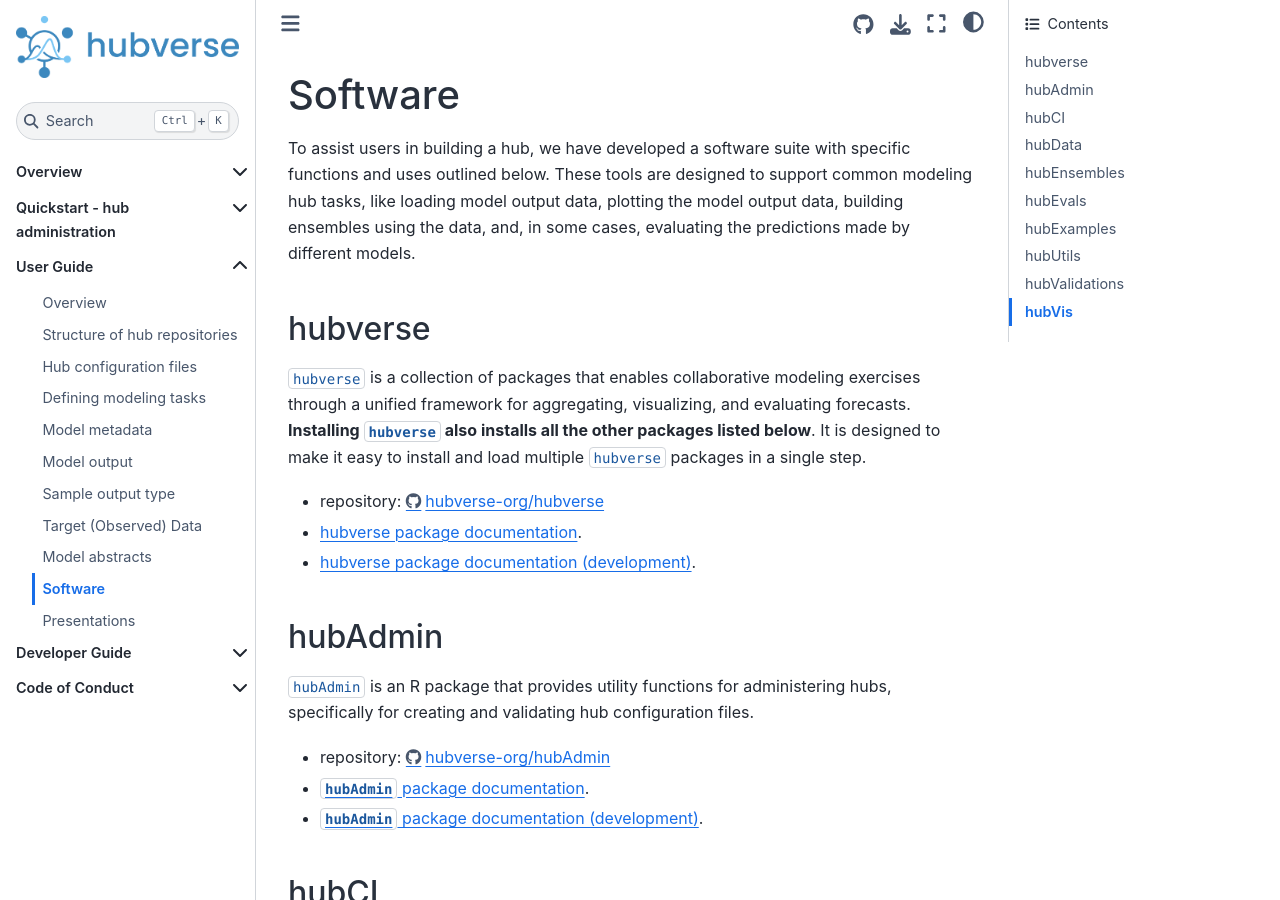
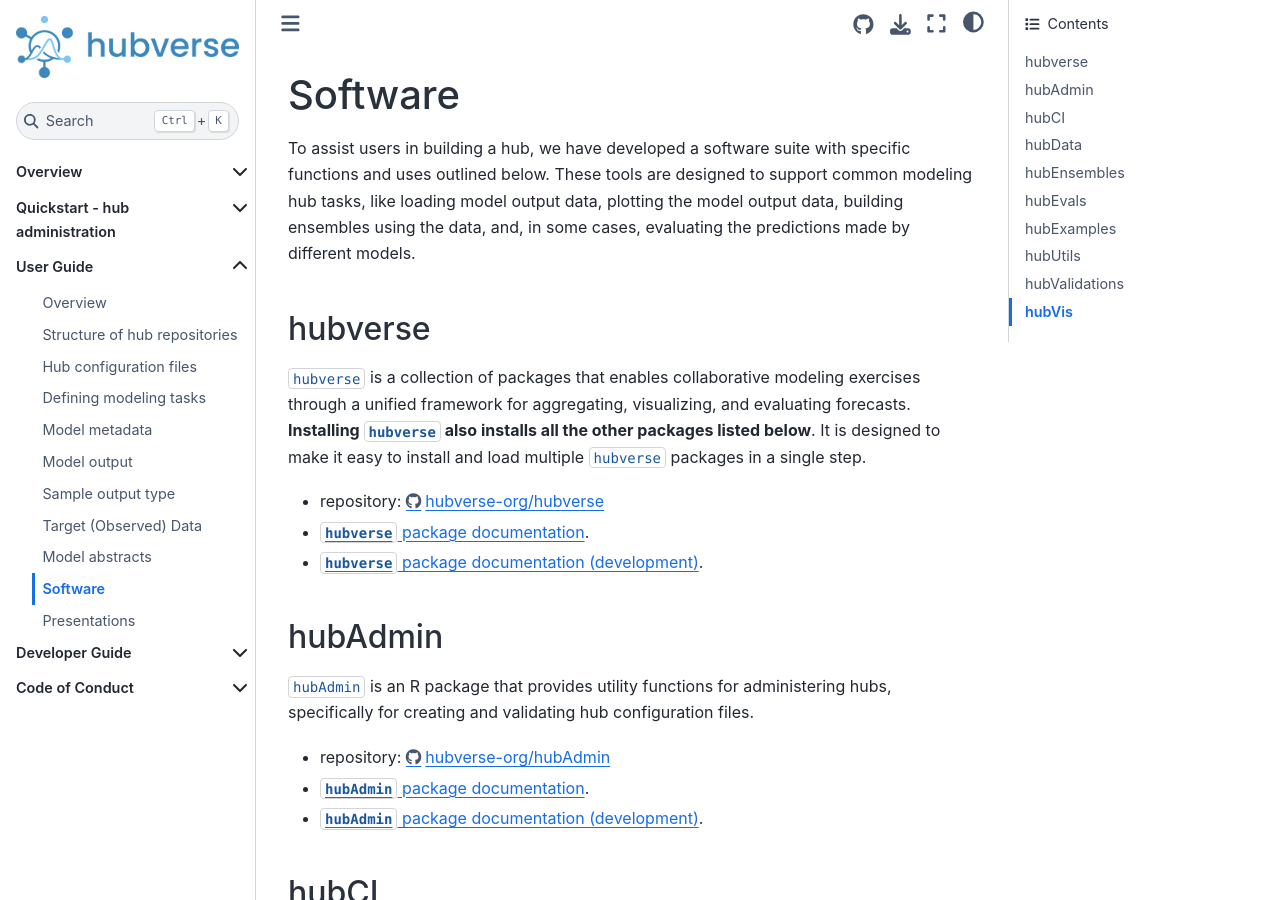
Before and after one commit to hubverse-org/hubDocs, a Sphinx documentation site: the page built from docs/source/user-guide/software.md, in a window 1280 px wide and 900 px high. Built offline with Sphinx 7.4.7 and the Sphinx Book theme 1.1.4, drawn with Linux system fonts in a browser that asks for light colours; comment, search, counter and statistics services are not loaded.

```diff
--- a/docs/source/user-guide/software.md
+++ b/docs/source/user-guide/software.md
@@ -7,8 +7,8 @@ To assist users in building a hub, we have developed a software suite with speci
 `hubverse` is a collection of packages that enables collaborative modeling exercises through a unified framework for aggregating, visualizing, and evaluating forecasts. **Installing `hubverse` also installs all the other packages listed below**. It is designed to make it easy to install and load multiple `hubverse` packages in a single step.
 
 - repository: <https://github.com/hubverse-org/hubverse#readme>
-- [hubverse package documentation](https://hubverse-org.github.io/hubverse).
-- [hubverse package documentation (development)](https://hubverse-org.github.io/hubverse/dev/).
+- [`hubverse` package documentation](https://hubverse-org.github.io/hubverse).
+- [`hubverse` package documentation (development)](https://hubverse-org.github.io/hubverse/dev/).
 
 ## hubAdmin
 
```
